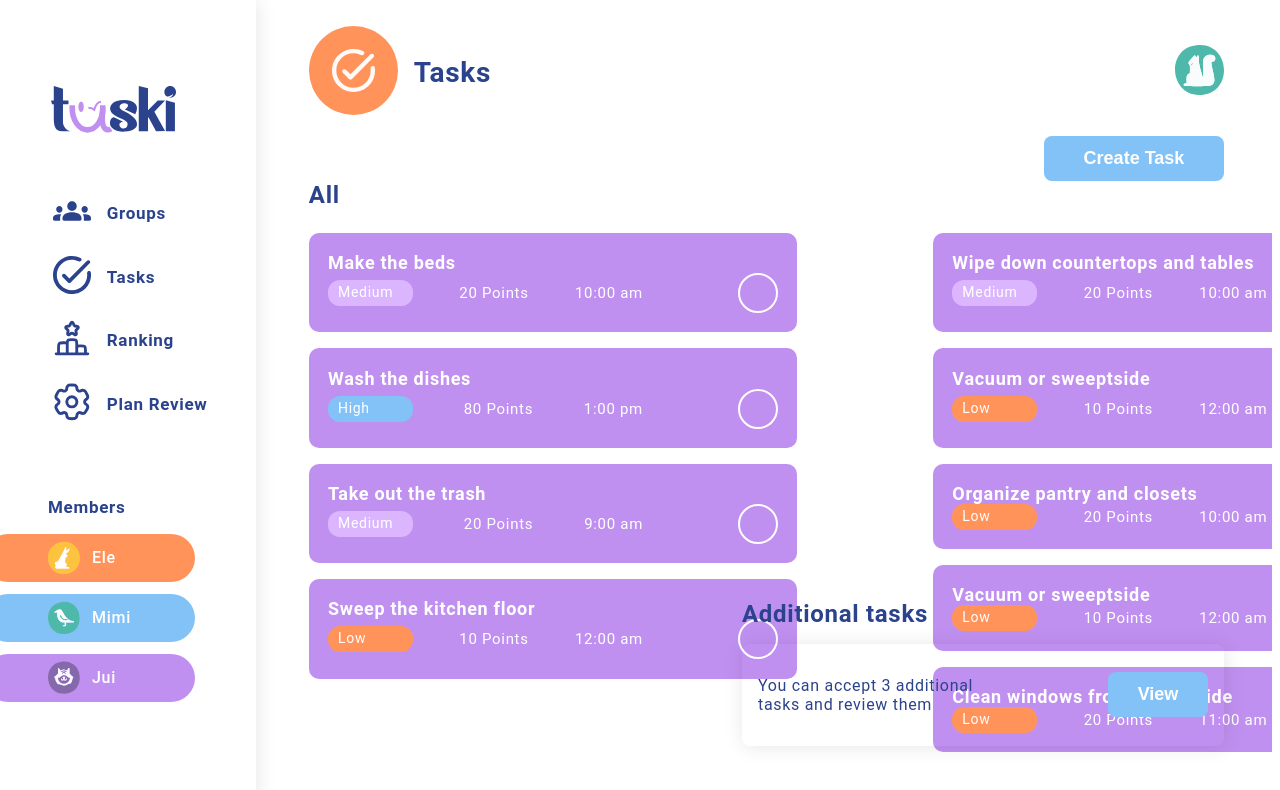
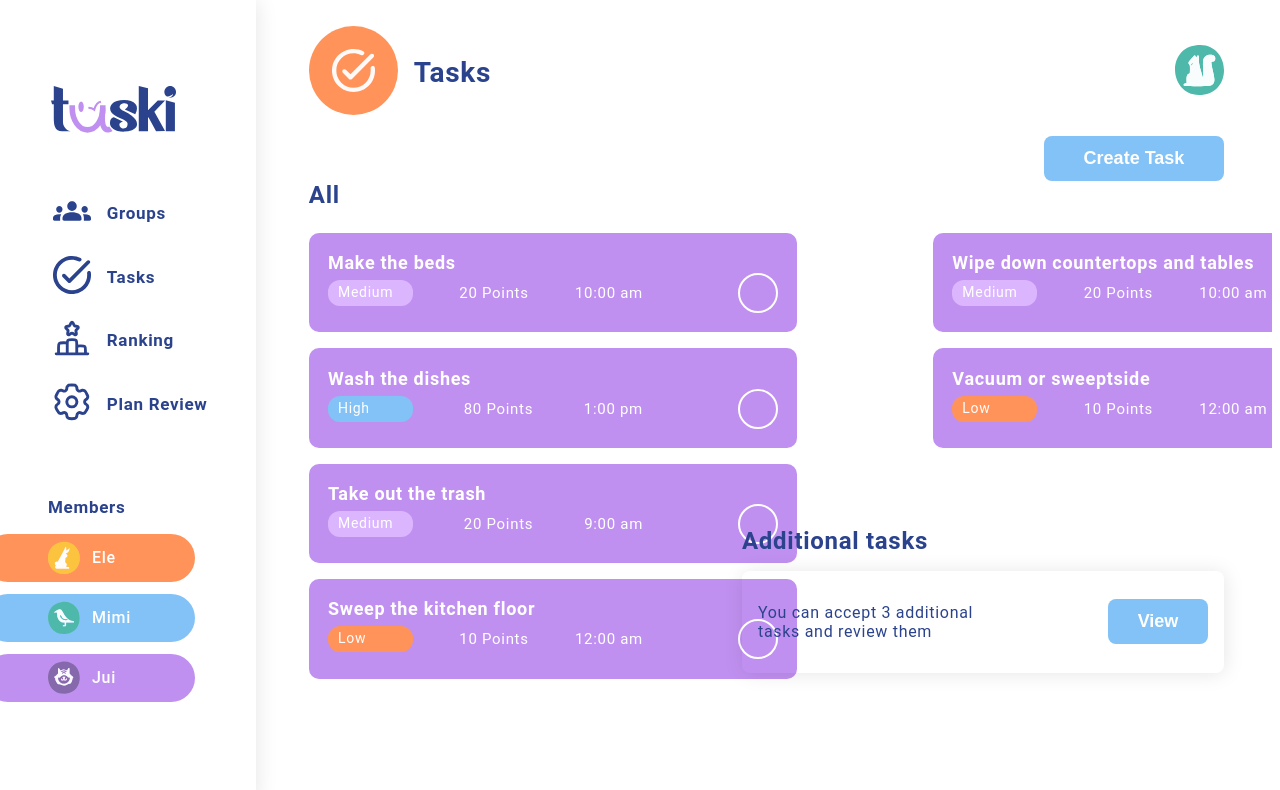
Before and after one commit to NikSala10/TaskiProject, a React (Vite) app: page /tasks in a window 1280 px wide. Shown: the top 790 px of the page. Built offline with nearby package versions, Linux system fonts and the light colour scheme.

Commit message:
feat(components): add new component, AdditionalTasks

```diff
--- a/src/pages/Tasks/Tasks.tsx
+++ b/src/pages/Tasks/Tasks.tsx
@@ -8,6 +8,7 @@ import Modal from "../../components/Modal/Modal";
 
 const Tasks = () => {
   useSetPageInfo("Tasks");
+  const normalTasks = tasks.filter(task => !task.isAdditional);
   const [isModalOpen, setIsModalOpen] = useState(false);
 
   const openModal = () => setIsModalOpen(true);
@@ -20,7 +21,7 @@ const Tasks = () => {
       </div>
       <h3 className="tit">All</h3>
       <div className="all-tasks">
-        <TasksList tasks={tasks} />
+        <TasksList tasks={normalTasks} />
       </div>
       <div className="add">
         <div className="aditional-info">
```
